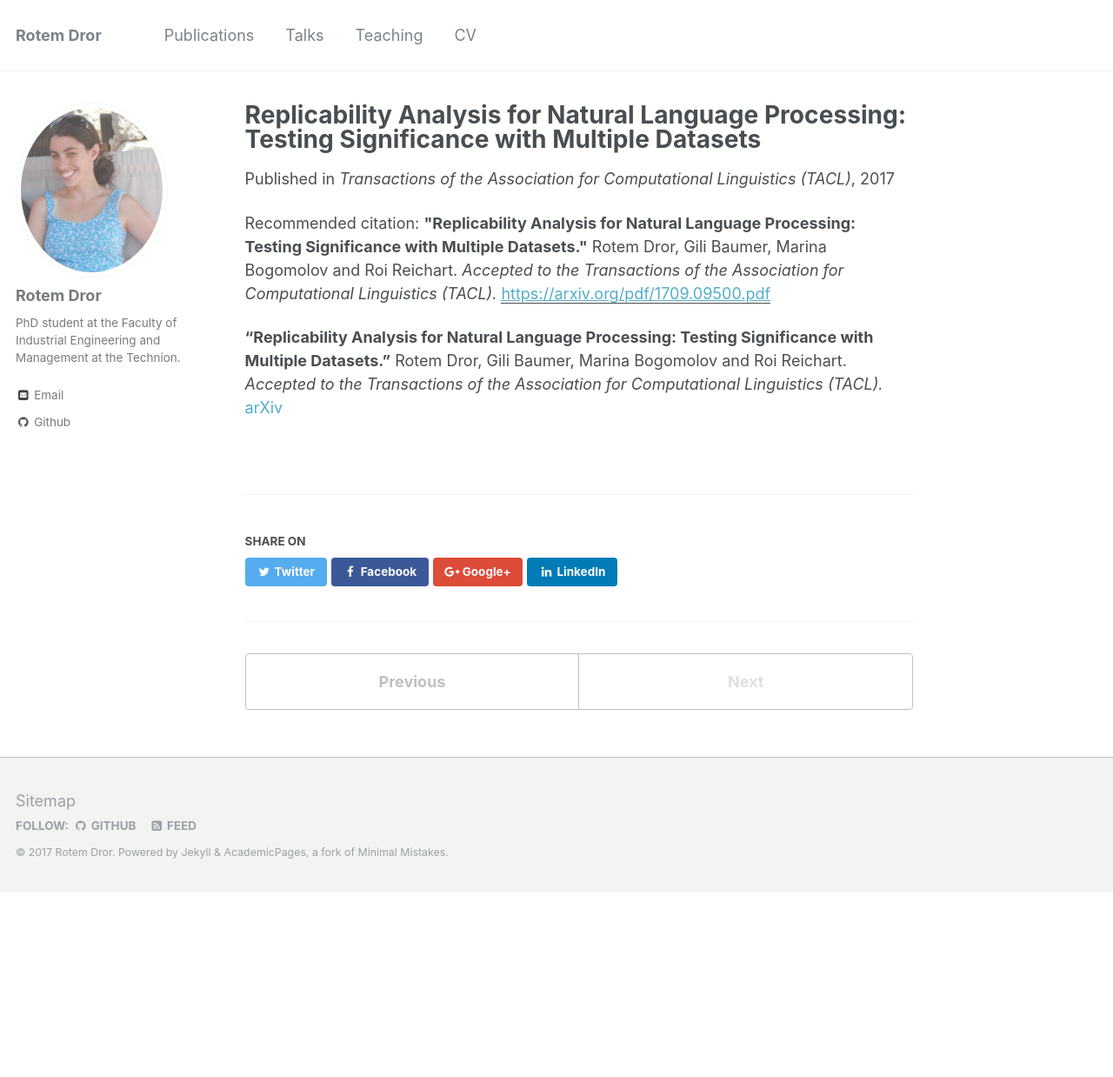
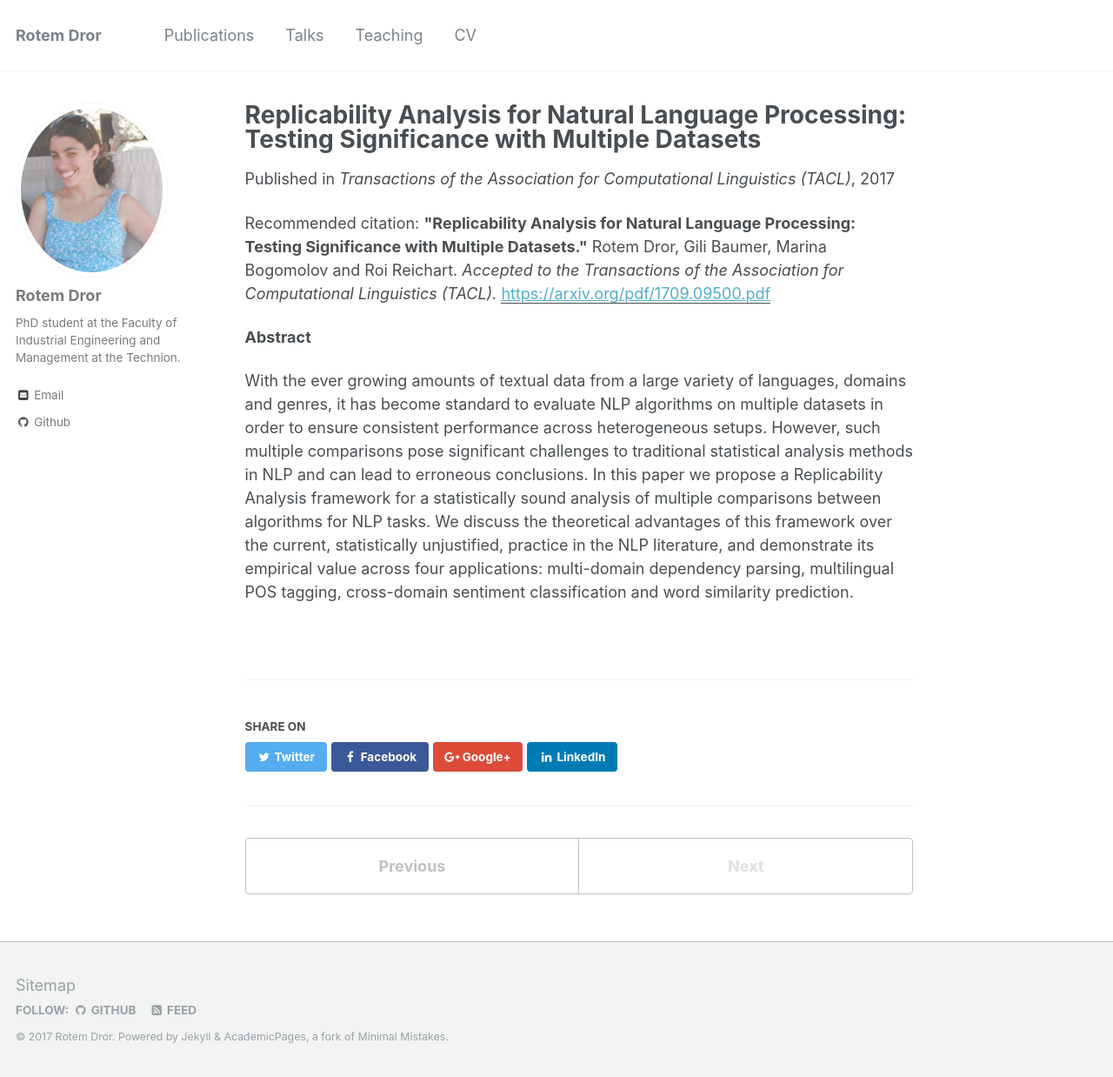
Before and after one commit to rtmdrr/rtmdrr.github.io, a Jekyll site: the page built from _publications/2009-10-01-paper-title-number-1.md, in a window 1280 px wide and 1238 px high. Shown: the whole window at 87% size. Built offline with Jekyll 4.4.1, drawn with Linux system fonts in a browser that asks for light colours.

Commit message:
Update 2009-10-01-paper-title-number-1.md

```diff
--- a/_publications/2009-10-01-paper-title-number-1.md
+++ b/_publications/2009-10-01-paper-title-number-1.md
@@ -2,11 +2,12 @@
 title: "Replicability Analysis for Natural Language Processing: Testing Significance with Multiple Datasets"
 collection: publications
 permalink: /publication/2009-10-01-paper-title-number-1
-excerpt: # 'This paper is about the number 1. The number 2 is left for future work.'
 date: 2017-10-01
 venue: 'Transactions of the Association for Computational Linguistics (TACL)'
 paperurl: 'https://arxiv.org/pdf/1709.09500.pdf'
 citation: '<b>"Replicability Analysis for Natural Language Processing: Testing Significance with Multiple Datasets."</b> Rotem Dror, Gili Baumer, Marina Bogomolov and Roi Reichart. <i>Accepted to the Transactions of the Association for Computational Linguistics (TACL).</i>'
 ---
 
-<b>"Replicability Analysis for Natural Language Processing: Testing Significance with Multiple Datasets."</b> Rotem Dror, Gili Baumer, Marina Bogomolov and Roi Reichart. <i>Accepted to the Transactions of the Association for Computational Linguistics (TACL).</i> [arXiv](https://arxiv.org/pdf/1709.09500.pdf)
+<b> Abstract </b>
+
+With the ever growing amounts of textual data from a large variety of languages, domains and genres, it has become standard to evaluate NLP algorithms on multiple datasets in order to ensure consistent performance across heterogeneous setups. However, such multiple comparisons pose significant challenges to traditional statistical analysis methods in NLP and can lead to erroneous conclusions. In this paper we propose a Replicability Analysis framework for a statistically sound analysis of multiple comparisons between algorithms for NLP tasks. We discuss the theoretical advantages of this framework over the current, statistically unjustified, practice in the NLP literature, and demonstrate its empirical value across four applications: multi-domain dependency parsing, multilingual POS tagging, cross-domain sentiment classification and word similarity prediction.
```
